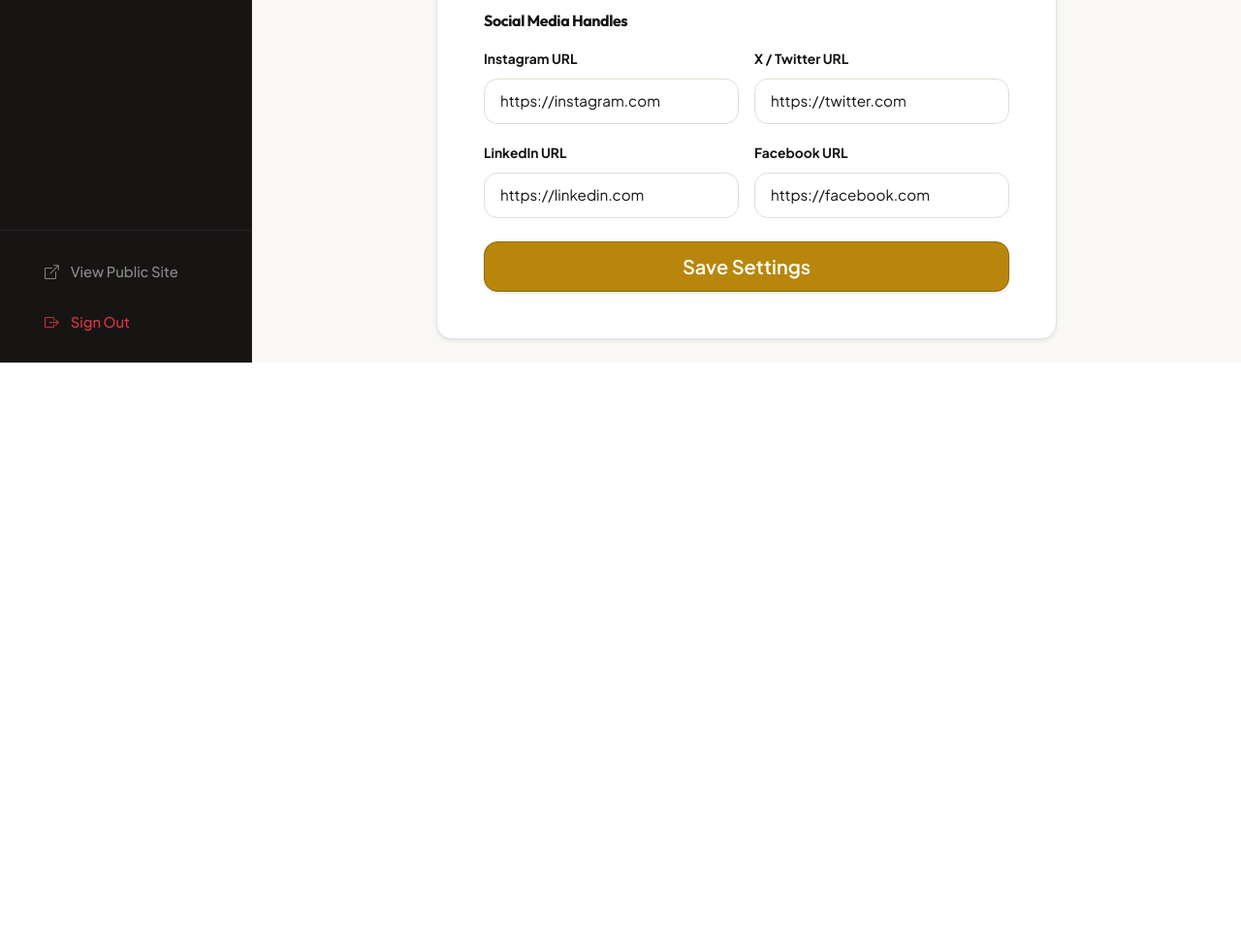
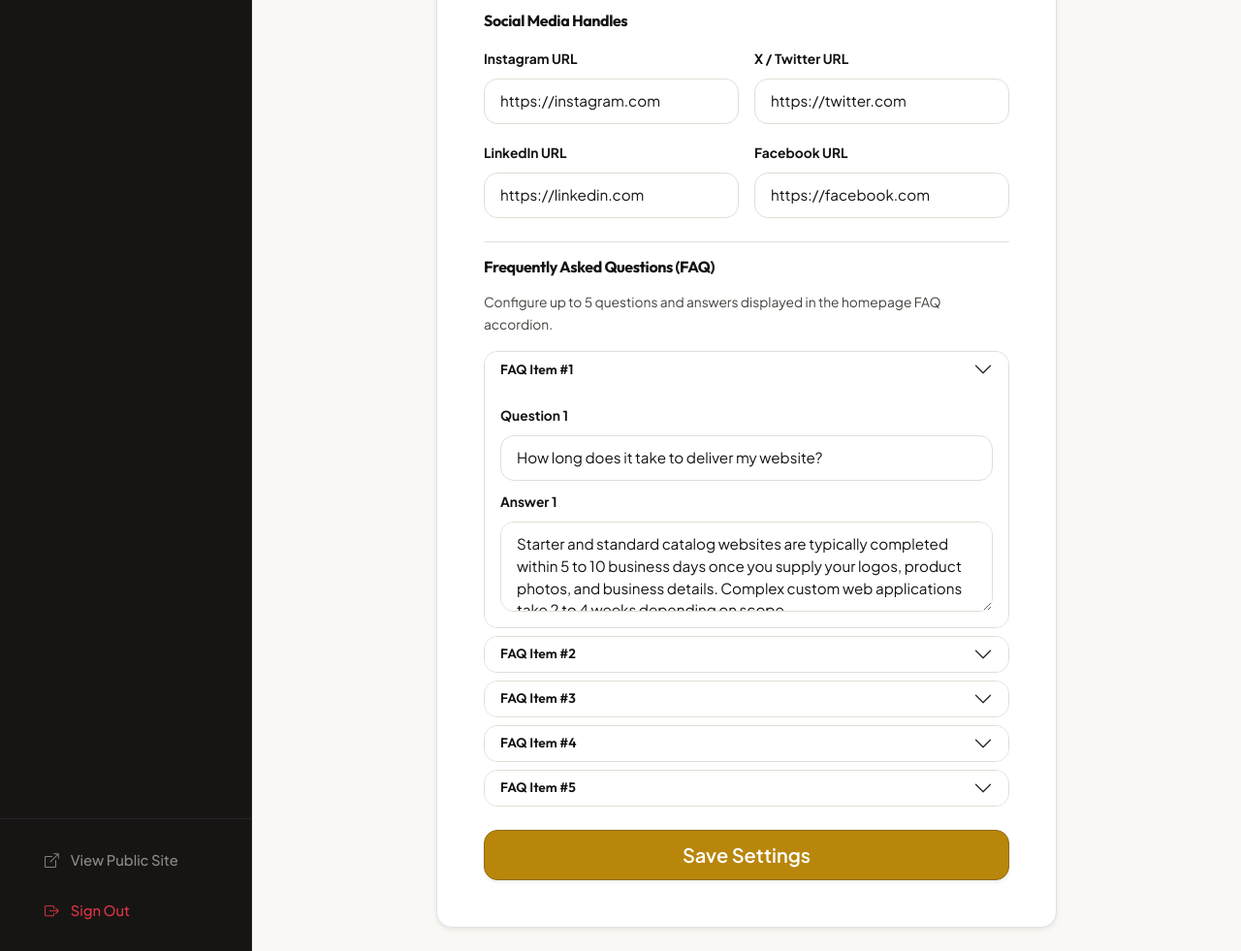
Before and after one commit to Al-ameenolanrewaju/catalogue-display, a Flask app: page /admin/settings in a window 1280 px wide. Shown: the part 1072-2053 px from the top of the page at 97% size. Before the commit the page ends 1446 px from the top, so only its background shows below. Run offline with Flask 3, Linux system fonts and the light colour scheme; a user stored in the database is signed in; some libraries are stand-ins or nearby versions.

Commit message:
Add dynamic FAQ management to Admin Settings and connect to public homepage

```diff
--- a/app/blueprints/admin/forms.py
+++ b/app/blueprints/admin/forms.py
@@ -93,4 +93,17 @@ class SiteSettingsForm(FlaskForm):
     twitter_url = StringField('X / Twitter URL', validators=[Optional(), URL()])
     linkedin_url = StringField('LinkedIn URL', validators=[Optional(), URL()])
     facebook_url = StringField('Facebook URL', validators=[Optional(), URL()])
+
+    # Frequently Asked Questions (FAQ)
+    faq_q1 = StringField('Question 1', validators=[Optional(), Length(max=255)])
+    faq_a1 = TextAreaField('Answer 1', validators=[Optional()])
+    faq_q2 = StringField('Question 2', validators=[Optional(), Length(max=255)])
+    faq_a2 = TextAreaField('Answer 2', validators=[Optional()])
+    faq_q3 = StringField('Question 3', validators=[Optional(), Length(max=255)])
+    faq_a3 = TextAreaField('Answer 3', validators=[Optional()])
+    faq_q4 = StringField('Question 4', validators=[Optional(), Length(max=255)])
+    faq_a4 = TextAreaField('Answer 4', validators=[Optional()])
+    faq_q5 = StringField('Question 5', validators=[Optional(), Length(max=255)])
+    faq_a5 = TextAreaField('Answer 5', validators=[Optional()])
+
     submit = SubmitField('Save Settings')
--- a/app/blueprints/admin/routes.py
+++ b/app/blueprints/admin/routes.py
@@ -595,14 +595,23 @@ def settings():
     fields = [
         'brand_name', 'brand_tagline', 'hero_title', 'hero_subtitle',
         'whatsapp_number', 'contact_phone', 'contact_email', 'office_address',
-        'currency_symbol', 'instagram_url', 'twitter_url', 'linkedin_url', 'facebook_url'
+        'currency_symbol', 'instagram_url', 'twitter_url', 'linkedin_url', 'facebook_url',
+        'faq_q1', 'faq_a1', 'faq_q2', 'faq_a2', 'faq_q3', 'faq_a3', 'faq_q4', 'faq_a4', 'faq_q5', 'faq_a5'
+    ]
+
+    default_faqs = [
+        ("How long does it take to deliver my website?", "Starter and standard catalog websites are typically completed within 5 to 10 business days once you supply your logos, product photos, and business details. Complex custom web applications take 2 to 4 weeks depending on scope."),
+        ("Can I request custom features not shown in the catalogue?", "Absolutely! Our catalogue showcases proven starting points, but every project can be customized with specific payment gateways, wholesale pricing, booking engines, or custom dashboards."),
+        ("Will my website work properly on mobile phones?", "Yes. In Nigeria and globally, over 80% of e-commerce traffic originates from mobile devices. Every website we build is rigorously tested across iPhones, Android devices, tablets, and desktop computers."),
+        ("Can I update prices and upload new products myself later?", "Yes. We provide an intuitive administrative dashboard where you or your staff can add products, change prices, update phone numbers, and view customer inquiries without touching any code."),
+        ("How does payment work?", "We typically operate on a milestone structure: 50% commitment deposit to commence work, and the remaining 50% upon final staging review and handover of your live domain.")
     ]
 
     if form.validate_on_submit():
         for field in fields:
             val = getattr(form, field).data
             SiteSetting.set(field, val.strip() if val else "")
-        flash('Brand settings updated successfully.', 'success')
+        flash('Brand settings and FAQ updated successfully.', 'success')
         return redirect(url_for('admin.settings'))
 
     elif request.method == 'GET':
@@ -620,4 +629,8 @@ def settings():
         form.linkedin_url.data = SiteSetting.get('linkedin_url', '')
         form.facebook_url.data = SiteSetting.get('facebook_url', '')
 
+        for i, (q_def, a_def) in enumerate(default_faqs, 1):
+            getattr(form, f'faq_q{i}').data = SiteSetting.get(f'faq_q{i}', q_def)
+            getattr(form, f'faq_a{i}').data = SiteSetting.get(f'faq_a{i}', a_def)
+
     return render_template('admin/settings/index.html', form=form)
--- a/app/blueprints/public/routes.py
+++ b/app/blueprints/public/routes.py
@@ -14,6 +14,20 @@ public_bp = Blueprint('public', __name__)
 @public_bp.app_context_processor
 def inject_site_settings():
     """Makes configurable branding and settings available to all Jinja templates."""
+    default_faqs = [
+        ("How long does it take to deliver my website?", "Starter and standard catalog websites are typically completed within 5 to 10 business days once you supply your logos, product photos, and business details. Complex custom web applications take 2 to 4 weeks depending on scope."),
+        ("Can I request custom features not shown in the catalogue?", "Absolutely! Our catalogue showcases proven starting points, but every project can be customized with specific payment gateways, wholesale pricing, booking engines, or custom dashboards."),
+        ("Will my website work properly on mobile phones?", "Yes. In Nigeria and globally, over 80% of e-commerce traffic originates from mobile devices. Every website we build is rigorously tested across iPhones, Android devices, tablets, and desktop computers."),
+        ("Can I update prices and upload new products myself later?", "Yes. We provide an intuitive administrative dashboard where you or your staff can add products, change prices, update phone numbers, and view customer inquiries without touching any code."),
+        ("How does payment work?", "We typically operate on a milestone structure: 50% commitment deposit to commence work, and the remaining 50% upon final staging review and handover of your live domain.")
+    ]
+    faqs = []
+    for i, (q_def, a_def) in enumerate(default_faqs, 1):
+        q = SiteSetting.get(f'faq_q{i}', q_def)
+        a = SiteSetting.get(f'faq_a{i}', a_def)
+        if q and a:
+            faqs.append({'id': i, 'question': q, 'answer': a})
+
     return {
         'brand_name': SiteSetting.get('brand_name', 'ApexCraft Studios'),
         'brand_tagline': SiteSetting.get('brand_tagline', 'Turn Browsers Into Buyers With High-Converting Websites'),
@@ -28,6 +42,7 @@ def inject_site_settings():
         'twitter_url': SiteSetting.get('twitter_url', '#'),
         'linkedin_url': SiteSetting.get('linkedin_url', '#'),
         'facebook_url': SiteSetting.get('facebook_url', '#'),
+        'faqs': faqs,
     }
 
 
--- a/app/templates/admin/settings/index.html
+++ b/app/templates/admin/settings/index.html
@@ -85,6 +85,33 @@
           </div>
         </div>
 
+        <h6 class="fw-bold font-heading text-charcoal mb-3 pt-3 border-top border-subtle">Frequently Asked Questions (FAQ)</h6>
+        <p class="text-muted small mb-3">Configure up to 5 questions and answers displayed in the homepage FAQ accordion.</p>
+
+        <div class="accordion mb-4" id="adminFaqAccordion">
+          {% for i in range(1, 6) %}
+          <div class="accordion-item border rounded-3 mb-2 overflow-hidden">
+            <h2 class="accordion-header" id="headingAdminFaq{{ i }}">
+              <button class="accordion-button collapsed py-2 px-3 fw-semibold small bg-light" type="button" data-bs-toggle="collapse" data-bs-target="#collapseAdminFaq{{ i }}" aria-expanded="false" aria-controls="collapseAdminFaq{{ i }}">
+                FAQ Item #{{ i }}
+              </button>
+            </h2>
+            <div id="collapseAdminFaq{{ i }}" class="accordion-collapse collapse {% if i == 1 %}show{% endif %}" aria-labelledby="headingAdminFaq{{ i }}" data-bs-parent="#adminFaqAccordion">
+              <div class="accordion-body p-3 bg-white">
+                <div class="mb-2">
+                  <label class="form-label small fw-bold text-charcoal">Question {{ i }}</label>
+                  {{ form['faq_q' ~ i](class="form-control form-control-sm", placeholder="Enter question...") }}
+                </div>
+                <div>
+                  <label class="form-label small fw-bold text-charcoal">Answer {{ i }}</label>
+                  {{ form['faq_a' ~ i](class="form-control form-control-sm", rows="3", placeholder="Enter answer...") }}
+                </div>
+              </div>
+            </div>
+          </div>
+          {% endfor %}
+        </div>
+
         <button type="submit" class="btn btn-gold btn-lg w-100 shadow-sm">
           {{ form.submit.label.text }}
         </button>
```
Also changed, not shown: app/templates/public/index.html (+8 -58 lines).
